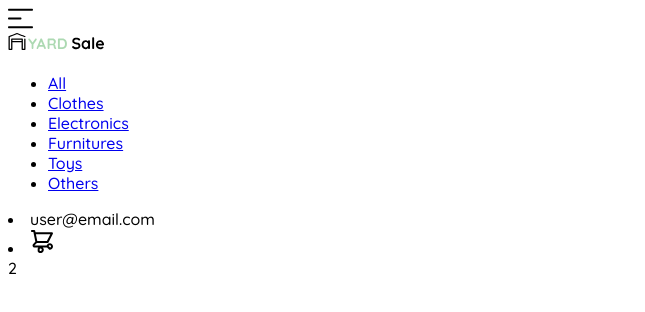
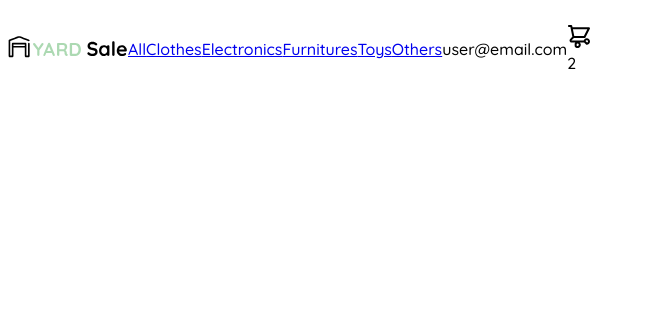
Before and after one commit to danzaleta/yard-sale-layouts, a plain HTML site: page navbar.html in a window 1280 px wide. Shown: the whole page, without its empty margins (0-645 px from the left). Drawn offline with Linux system fonts and the light colour scheme.

Commit message:
navbar window progress

```diff
--- a/navbar.html
+++ b/navbar.html
@@ -27,12 +27,42 @@
             font-family: 'Quicksand', sans-serif;
         }
 
+        nav{
+            display: flex;
+        }
+
+        .menu{
+            display: none;
+        }
+
+        .navbar-left{
+            display: flex;
+        }
+        .navbar-left .logo{
+            width: 120px;
+        }
+        .navbar-left ul,
+        .navbar-right ul{
+            display: flex;
+            list-style: none;
+            padding: 0;
+            align-items: center;
+        }
+
+        .navbar-right{
+
+        }
+
+        .navbar-shopping-cart{
+
+        }
+
     </style>
 </head>
 
 <body>
     <nav>
-        <img src="./icons/icon_menu.svg" alt="menu">
+        <img src="./icons/icon_menu.svg" alt="menu" class="menu">
 
         <div class="navbar-left">
             <img src="./logos/logo_yard_sale.svg" alt="logo" class="logo">
@@ -60,11 +90,13 @@
         </div>
 
         <div class="navbar-right">
-            <li>user@email.com</li>
-            <li class="navbar-shopping-cart">
-                <img src="./icons/icon_shopping_cart.svg" alt="shopping cart">
-                <div>2</div>
-            </li>
+            <ul>
+                <li>user@email.com</li>
+                <li class="navbar-shopping-cart">
+                    <img src="./icons/icon_shopping_cart.svg" alt="shopping cart">
+                    <div>2</div>
+                </li>
+            </ul>
         </div>
 
     </nav>
```
